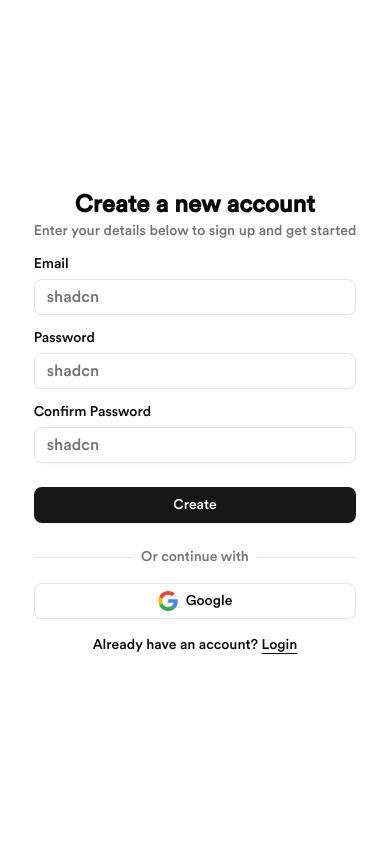
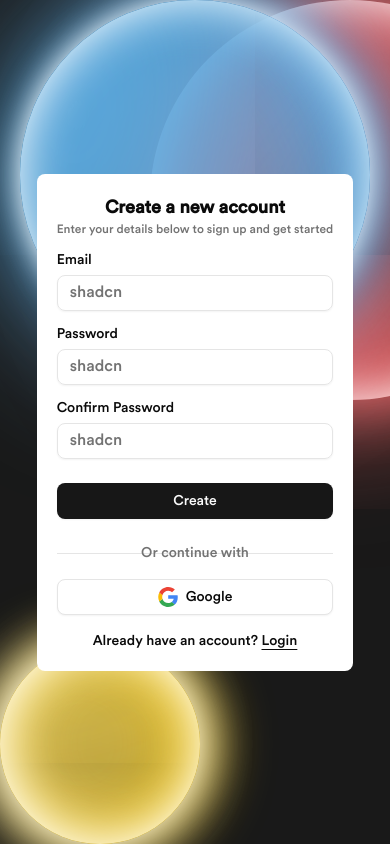
Before and after one commit to itsmeBani/FRESHGROUP, a React (Vite) app: page /sign-in in a window 390 px wide. Built offline with nearby package versions, Linux system fonts and the light colour scheme; no server answers.

Commit message:
added background design in signup page

```diff
--- a/package.json
+++ b/package.json
@@ -26,6 +26,7 @@
     "@radix-ui/react-tabs": "^1.1.12",
     "@radix-ui/react-toggle": "^1.1.9",
     "@radix-ui/react-tooltip": "^1.2.7",
+    "@react-spring/web": "^10.0.1",
     "@supabase/supabase-js": "^2.51.0",
     "@tailwindcss/vite": "^4.0.6",
     "@tanstack/react-query": "^5.81.5",
--- a/src/components/authentication-component/Signup.tsx
+++ b/src/components/authentication-component/Signup.tsx
@@ -1,4 +1,3 @@
-
 import GOOGLEICON from "../../assets/GOOGLE-ICON.svg"
 import {Button} from "@/components/ui/button.tsx"
 import {
@@ -10,28 +9,28 @@ import {
     FormMessage,
 } from "@/components/ui/form.tsx"
 import {Input} from "@/components/ui/input.tsx"
-
+import {motion} from "motion/react"
 
 import {useAuth} from "@/contexts/AuthContext.tsx";
 import {Link} from "react-router-dom";
 import {Loader} from "lucide-react";
 
 
+export default function Signup() {
+    const {SignUpForm, HandleSignUp, loading} = useAuth()
 
-export default function Signup() {
-    const {SignUpForm,HandleSignUp,loading}=useAuth()
-
-
+    const randomX = Math.floor(Math.random() * 200) - 100;
+    const randomY = Math.floor(Math.random() * 200) - 100;
     return (
-        <section className="flex overflow-hidden grid grid-cols-1  justify-center place-items-center  h-[100dvh]">
+        <section className="bg-[#191919] overflow-hidden relative grid grid-cols-1  justify-center place-items-center  h-[100dvh]">
             <div className="lg:w-2xl w-full     p-5 lg:p-10   flex h-full  justify-center place-items-center">
                 <Form {...SignUpForm}>
-                    <form onSubmit={SignUpForm.handleSubmit(HandleSignUp)} className="lg:w-2/3 space-y-4">
+                    <form onSubmit={SignUpForm.handleSubmit(HandleSignUp)} className="dark:text-black lg:w-[450px] rounded-md space-y-4 z-1111 bg-white p-5 lg:p-10">
 
 
                         <div className="flex flex-col items-center lg:gap-2 text-center">
-                            <h1 className="text-2xl font-bold CircularFont font-bolder">Create a new account</h1>
-                            <p className="text-muted-foreground CircularFont text-sm text-balance">
+                            <h1 className="lg:text-2xl text-[18px] font-bold CircularFont font-bolder">Create a new account</h1>
+                            <p className="text-muted-foreground CircularFont text-xs lg:text-sm text-balance">
                                 Enter your details below to sign up and get started
                             </p>
                         </div>
@@ -46,7 +45,7 @@ export default function Signup() {
                                         <FormItem>
                                             <FormLabel className={"CircularFont"}>Email</FormLabel>
                                             <FormControl>
-                                                <Input className="CircularFont" placeholder="shadcn" {...field} />
+                                                <Input className="CircularFont  dark:border-gray-300" placeholder="shadcn" {...field} />
                                             </FormControl>
                                             <FormMessage className="text-[12px] "/>
                                         </FormItem>
@@ -63,7 +62,7 @@ export default function Signup() {
                                         <FormItem>
                                             <FormLabel className={"CircularFont"}>Password</FormLabel>
                                             <FormControl>
-                                                <Input className="CircularFont" placeholder="shadcn" {...field} />
+                                                <Input className="CircularFont  dark:border-gray-300" placeholder="shadcn" {...field} />
                                             </FormControl>
                                             <FormMessage className="text-[12px] "/>
                                         </FormItem>
@@ -80,7 +79,7 @@ export default function Signup() {
                                         <FormItem>
                                             <FormLabel className={"CircularFont"}>Confirm Password</FormLabel>
                                             <FormControl>
-                                                <Input className="CircularFont" placeholder="shadcn" {...field} />
+                                                <Input className="CircularFont dark:border-gray-300" placeholder="shadcn" {...field} />
                                             </FormControl>
                                             <FormMessage className="text-[12px] "/>
                                         </FormItem>
@@ -88,23 +87,23 @@ export default function Signup() {
                                 />
 
                             </div>
-                            <Button disabled={loading.signUp} type="submit" className="w-full my-2">
+                            <Button disabled={loading.signUp} type="submit" className="w-full dark:bg-background dark:text-white my-2">
 
                                 {loading.signUp ? <Loader className="animate-spin"/> : "Create"}
                             </Button>
                             <div
                                 className="after:border-border CircularFont relative text-center text-sm after:absolute after:inset-0 after:top-1/2 after:z-0 after:flex after:items-center after:border-t">
-                                 <span className="bg-background text-muted-foreground relative z-10 px-2">
+                                 <span className="text-muted-foreground relative z-10 px-2">
                                  Or continue with
                                   </span>
                             </div>
-                            <Button variant="outline" className="w-full CircularFont">
+                            <Button variant="outline" className="w-full hover:text-black CircularFont">
                                 <img className="w-[20px] h-[20px]" src={GOOGLEICON}/>
-                                 Google
+                                Google
                             </Button>
                         </div>
                         <div className="text-center CircularFont text-sm">
-                           Already have an account?{" "}
+                            Already have an account?{" "}
                             <Link to={"/login"} className="underline CircularFont underline-offset-4">
                                 Login
                             </Link>
@@ -113,6 +112,36 @@ export default function Signup() {
                     </form>
                 </Form>
             </div>
+            <motion.div
+                className="orb-red w-[400px] h-[400px] absolute top-0 -right-40"
+                initial={{ x: randomX, y: randomY, opacity: 0 }}
+                animate={{ x: 0, y: 0, opacity: 1 }}
+                transition={{
+                    duration: 0.8,
+                    ease: "easeOut",
+                    delay: Math.random() * 0.5,
+                }}
+            />
+            <motion.div
+                className="orb-blue w-[350px] h-[350px] absolute top-0 lg:top-20 lg:left-20"
+                initial={{ x: randomX, y: randomY, opacity: 0 }}
+                animate={{ x: 0, y: 0, opacity: 1 }}
+                transition={{
+                    duration: 0.8,
+                    ease: "easeOut",
+                    delay: Math.random() * 0.6,
+                }}
+            />
+            <motion.div
+                className="orb-yellow w-[200px] h-[200px] absolute bottom-0 left-0"
+                initial={{ x: randomX, y: randomY, opacity: 0 }}
+                animate={{ x: 0, y: 0, opacity: 1 }}
+                transition={{
+                    duration: 0.8,
+                    ease: "easeOut",
+                    delay: Math.random() * 0.9,
+                }}
+            />
 
         </section>
     )
--- a/src/components/charts/RenderBarChart.tsx
+++ b/src/components/charts/RenderBarChart.tsx
@@ -88,7 +88,7 @@
         return (
             <g>
 
-                <text x={x + width /2.4} y={y-20} className={"CircularFont dark:fill-[#fff]"}  dominantBaseline="middle">
+                <text x={x + width /2.4} y={y-20} className={"CircularFont font-bold  dark:fill-[#fff]"}  dominantBaseline="middle">
                     {value}
                 </text>
             </g>
--- a/src/components/feature/DragAndDropCluster.tsx
+++ b/src/components/feature/DragAndDropCluster.tsx
@@ -118,7 +118,7 @@ function Draggable({id, children}: { id: string; children: React.ReactNode }) {
 
     return (
         <button
-            className={"shadow-xs dark:bg-[#212121] cursor-grab select-none relative pr-3     overflow-hidden flex place-items-center gap-1 px-2 bg-background rounded-sm border-[1.2px] py-2  CircularFont "}
+            className={"shadow-xs dark:bg-[#212121] cursor-grab select-none relative pr-3     overflow-hidden flex place-items-center gap-1 px-2 bg-background rounded-sm border-[1.2px] py-2  CircularFont font-thin "}
 
             ref={setNodeRef}
             style={style}
--- a/src/components/sidebar-components/section-card.tsx
+++ b/src/components/sidebar-components/section-card.tsx
@@ -8,11 +8,14 @@ import {
 } from "@/components/ui/card.tsx";
 
 import { MoveRightIcon, TrendingDownIcon, TrendingUp, Users} from "lucide-react";
-import type {ReactNode} from "react";
+import {type ReactNode} from "react";
+import {AnimatedNumber} from "@/components/ui/AnimatedNumber.tsx";
+
+
 
 type StatCard = {
     description: string;
-    value: string;
+    value: number;
     delta: string;
     footerHeadline: string;
     footerSub: string;
@@ -23,7 +26,7 @@ type StatCard = {
 const stats: StatCard[] = [
     {
         description: "Total Student",
-        value: "1,250",
+        value: 1250,
         delta: "+12.5%",
         footerHeadline: "Total students enrolled",
         footerSub: "Across all programs this year",
@@ -32,7 +35,7 @@ const stats: StatCard[] = [
     },
     {
         description: "Low Income",
-        value: "234",
+        value: 233,
         delta: "-20%",
         footerHeadline: "Students in low‑income bracket",
         footerSub: "Family income below set threshold",
@@ -41,7 +44,7 @@ const stats: StatCard[] = [
     },
     {
         description: "Average Income",
-        value: "178",
+        value: 178,
         delta: "+12.5%",
         footerHeadline: "Students in average‑income bracket",
         footerSub: "Family income within median range",
@@ -50,7 +53,7 @@ const stats: StatCard[] = [
     },
     {
         description: "High Income",
-        value: "100",
+        value: 100,
         delta: "+4.5%",
         footerHeadline: "Students in high‑income bracket",
         footerSub: "Family income above set threshold",
@@ -62,6 +65,7 @@ const stats: StatCard[] = [
 
 
 export function SectionCards() {
+
     return (
         <div className="grid gap-5 sm:grid-cols-2 lg:grid-cols-4">
             {stats.map(({
@@ -82,7 +86,7 @@ export function SectionCards() {
 
                             </CardAction>
                             <CardTitle className="text-2xl text-white CircularFont font-bolder tabular-nums @[250px]/card:text-3xl">
-                                {value}
+                              <AnimatedNumber value={value}/>
                             </CardTitle>
 
                         </CardHeader>
@@ -96,6 +100,8 @@ export function SectionCards() {
                     </Card>
                 )
             )}
+
+
         </div>
     );
 }
--- /dev/null
+++ b/src/components/ui/AnimatedNumber.tsx
@@ -0,0 +1,12 @@
+
+import { useSpring, animated } from "@react-spring/web";
+
+export const AnimatedNumber = ({ value } :{value:number}) => {
+    const props = useSpring({ from: { number: 0 }, to: { number: value }, config: { duration: 2000 } });
+
+    return (
+        <animated.div>
+            {props.number.to((n) => n.toFixed(0))}
+        </animated.div>
+    );
+};
--- a/src/contexts/AuthContext.tsx
+++ b/src/contexts/AuthContext.tsx
@@ -196,7 +196,7 @@ export function AuthContextProvider({children}: PropsWithChildren) {
                 }
                 if (!error) {
                     SignUpForm.reset()
-                    toast.success("Created User")
+                    toast.success("User created. Waiting for approval.");
                 }
             }
 
--- a/src/styles.css
+++ b/src/styles.css
@@ -237,3 +237,53 @@ font-style: normal;
     scale: 0.7;
   }
 }
+
+
+
+
+
+.orb-red {
+
+
+
+  border-radius: 50%;
+  box-shadow:
+  inset 0 0 50px #fff,
+  inset 220px 0 350px #ff6262,
+  inset -20px 0 60px #df6d6d,
+  inset 20px 0 300px #ff6262,
+  inset -20px 0 300px #df6d6d,
+  0 0 0px #fff,
+  -10px 0 150px #ff6262,
+  10px 0 60px #df6d6d;
+}
+
+.orb-blue {
+
+
+  border-radius: 50%;
+  box-shadow:
+          inset 0 0 50px #fff,
+          inset 200px 0 350px #5dade2,       /* light blue */
+          inset -20px 0 60px #3498db,     /* medium blue */
+          inset 20px 0 300px #5dade2,
+          inset -20px 0 300px #3498db,
+          0 0 30px #fff,
+          -10px 0 150px #5dade2,
+          10px 0 60px #3498db;
+}
+
+.orb-yellow {
+
+
+  border-radius: 50%;
+  box-shadow:
+          inset 0 0 50px #fff,
+          inset 20px 0 60px #f7dc6f,       /* light yellow */
+          inset -20px 0 60px #f1c40f,     /* medium yellow */
+          inset 20px 0 300px #f7dc6f,
+          inset -20px 0 300px #f1c40f,
+          0 0 50px #fff,
+          -10px 0 60px #f7dc6f,
+          10px 0 60px #f1c40f;
+}
```
Also changed, not shown: 1 other file (tests, documents, lock files or other folders).
